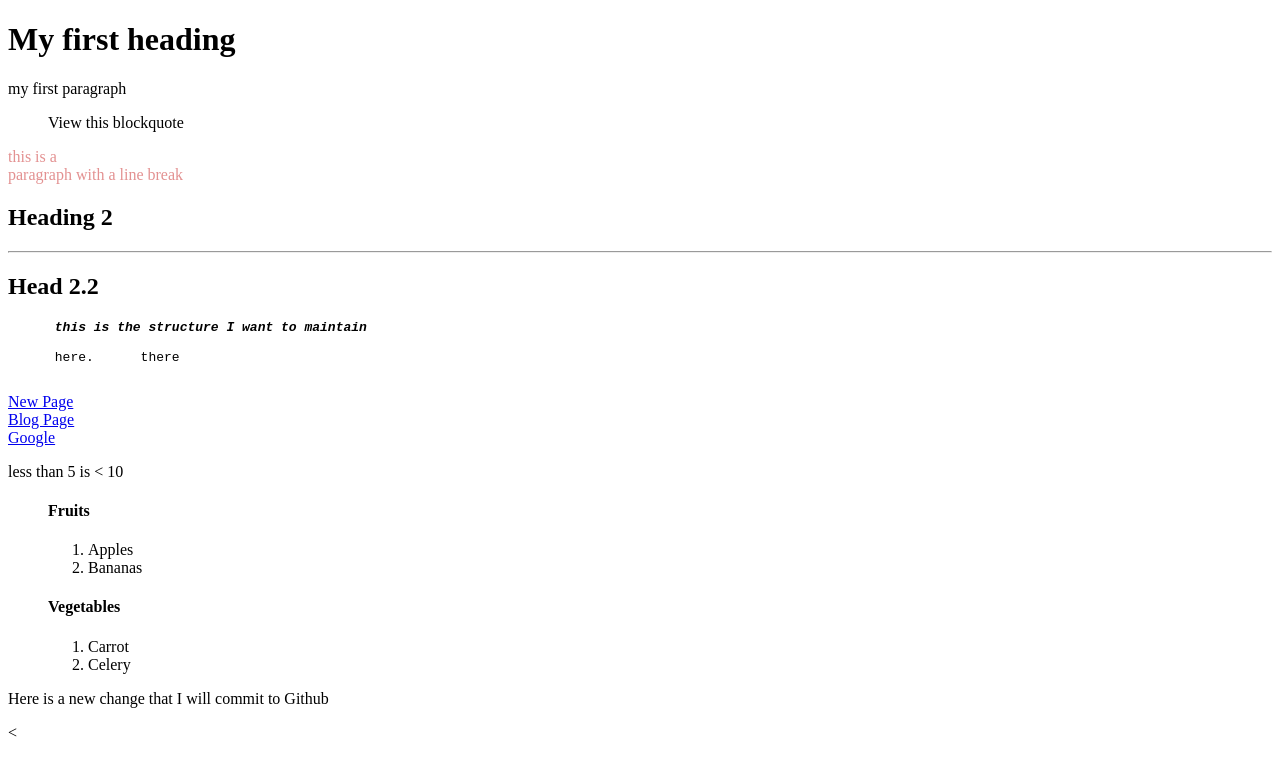
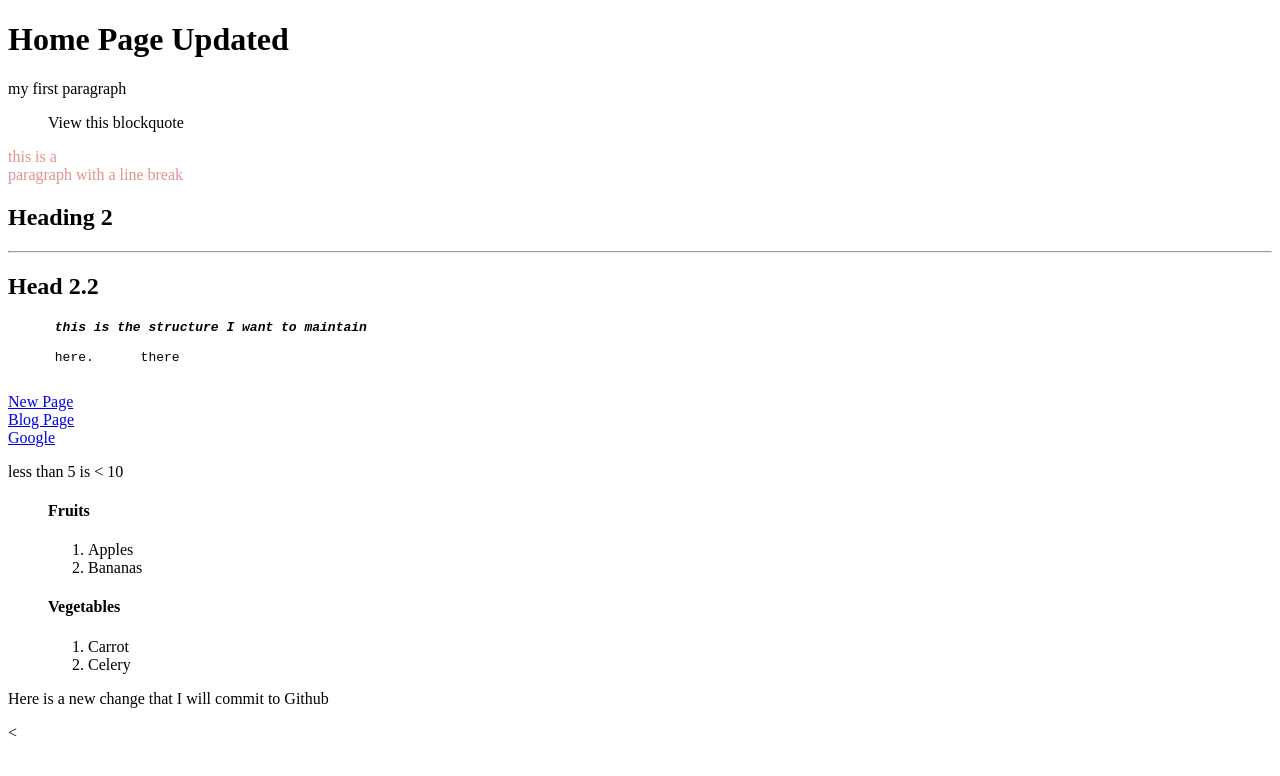
Before and after one commit to adampaulwalker/coding-bootcamp, a plain HTML site: page index.html in a window 1280 px wide. Drawn offline with Linux system fonts and the light colour scheme.

Commit message:
Homepage element changed

```diff
--- a/index.html
+++ b/index.html
@@ -9,7 +9,7 @@
 
   </head>
   <body>
-    <h1>My first heading</h1>
+    <h1>Home Page Updated</h1>
     <p>my first paragraph</p>
     <!-- this is a comment
     I can keep going and going-->
```
